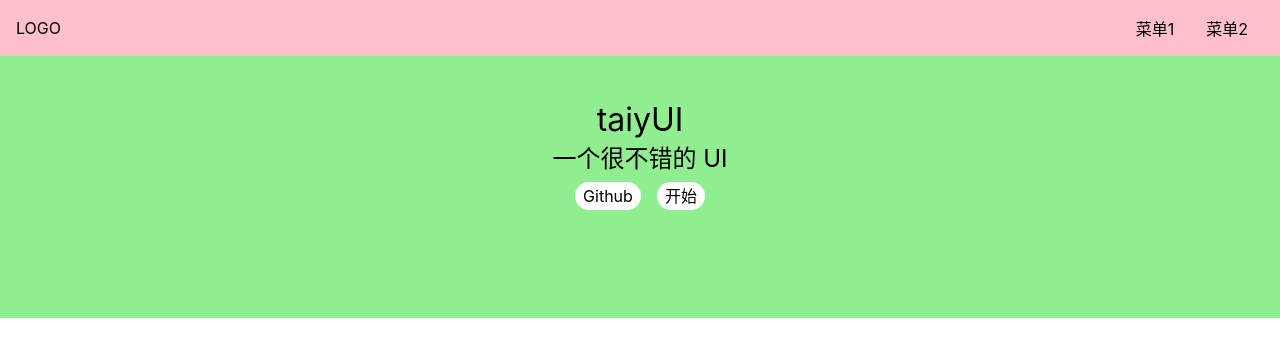
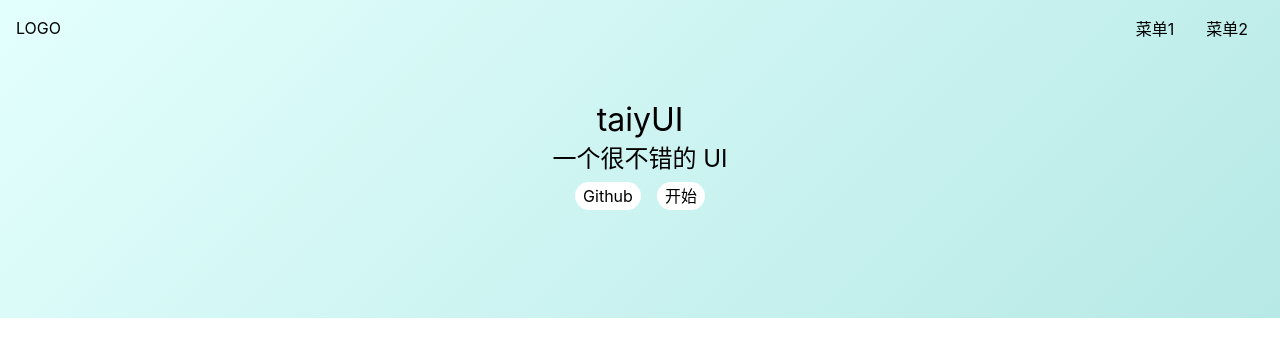
Before and after one commit to xtaiy/taiyUI, a Vue app: page /#/ in a window 1280 px wide. Shown: the top 356 px of the page. Built offline with nearby package versions, Linux system fonts and the light colour scheme.

Commit message:
完成 Home 页面的背景渐变色

```diff
--- a/src/components/Topnav.vue
+++ b/src/components/Topnav.vue
@@ -27,7 +27,6 @@ export default {
 
 <style lang="scss" scoped>
 .topnav {
-  background: pink;
   display: flex;
   padding: 16px;
   position: fixed;
--- a/src/views/Home.vue
+++ b/src/views/Home.vue
@@ -1,5 +1,5 @@
 <template>
-  <div>
+  <div class="topnavAndBanner">
     <Topnav/>
     <div class="banner">
       <h1>taiyUI</h1>
@@ -20,13 +20,15 @@ export default {
 </script>
 
 <style lang="scss" scoped>
+.topnavAndBanner{
+  background: linear-gradient(135deg, rgba(227,255,253,1) 0%, rgba(183,233,230,1) 100%);
+}
 .banner {
   padding: 100px 0;
   display: flex;
   justify-content: center;
   align-items: center;
   flex-direction: column;
-  background: lightgreen;
   > .actions{
     padding: 8px 0;
     a {
```
